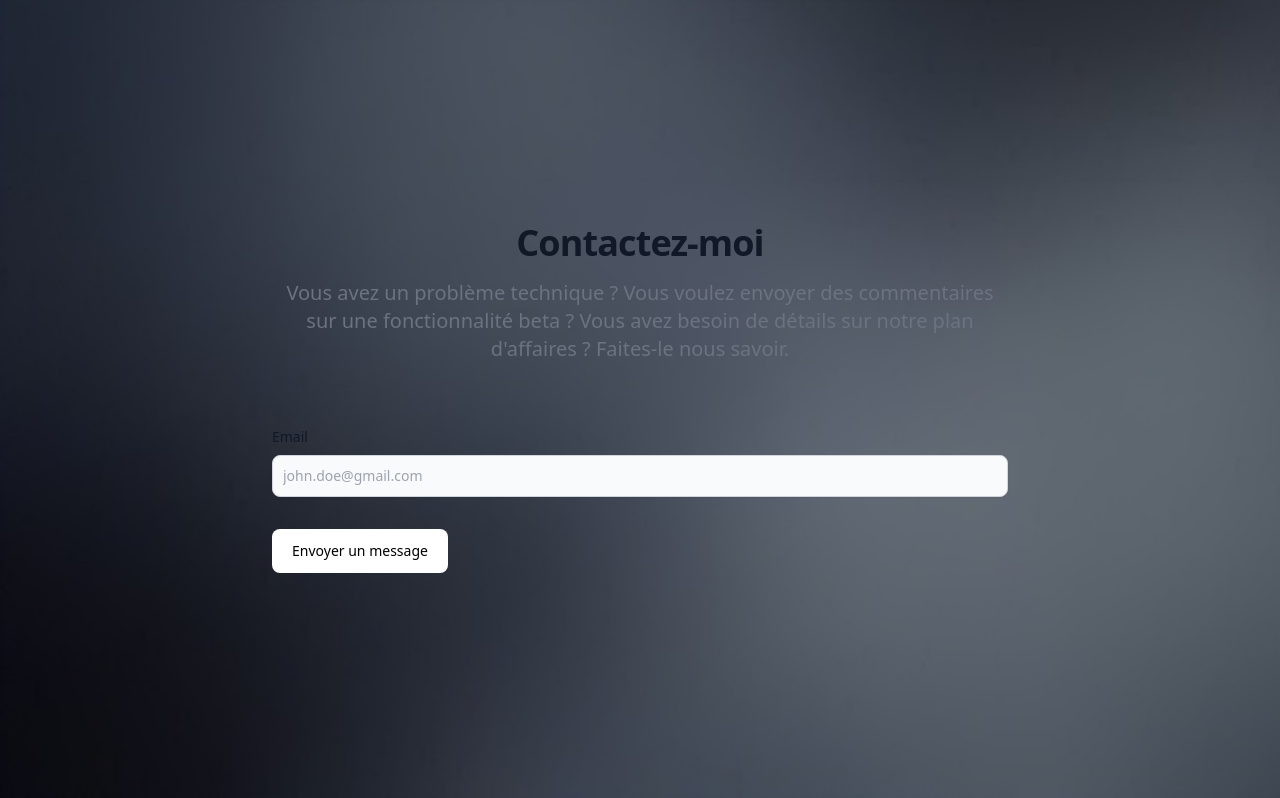
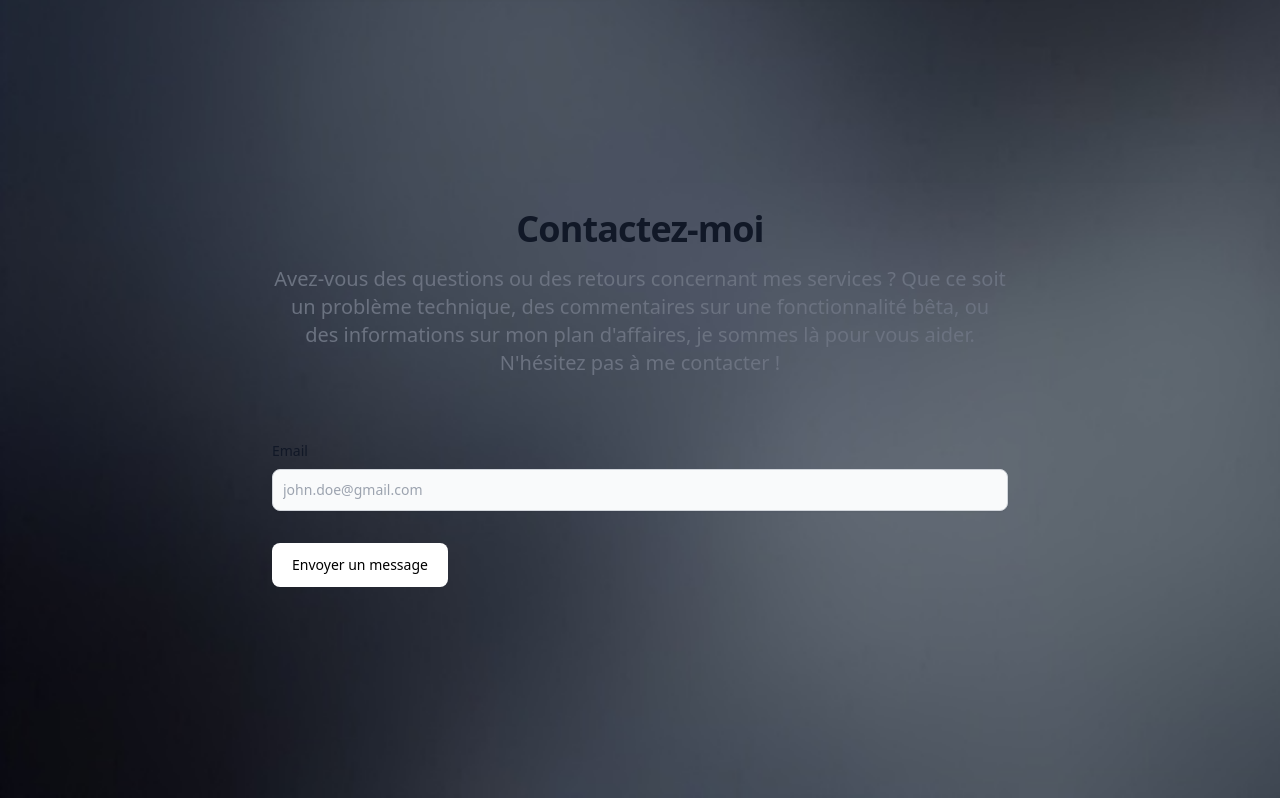
Before and after one commit to SimonMaigrot/Portfolio, a Nuxt app: page / in a window 1280 px wide. Shown: the part 2455-3253 px from the top of the page. Built offline with nearby package versions, Linux system fonts and the light colour scheme.

Commit message:
[US-156] Fixing css

```diff
--- a/pages/index.vue
+++ b/pages/index.vue
@@ -65,7 +65,7 @@ const handleSubmit = (event) => {
             <section>
             <div class="py-8 lg:py-16 px-4 mx-auto max-w-screen-md">
                 <h2 class="mb-4 text-4xl tracking-tight font-extrabold text-center text-gray-900 dark:text-white">Contactez-moi</h2>
-                <p class="mb-8 lg:mb-16 font-light text-center text-gray-500 dark:text-gray-400 sm:text-xl">Vous avez un problème technique ? Vous voulez envoyer des commentaires sur une fonctionnalité beta ? Vous avez besoin de détails sur notre plan d'affaires ? Faites-le nous savoir.</p>
+                <p class="mb-8 lg:mb-16 font-light text-center text-gray-500 dark:text-gray-400 sm:text-xl">Avez-vous des questions ou des retours concernant mes services ? Que ce soit un problème technique, des commentaires sur une fonctionnalité bêta, ou des informations sur mon plan d'affaires, je sommes là pour vous aider. N'hésitez pas à me contacter !</p>
                 <form @submit="handleSubmit" class="space-y-8">
                 <div>
                     <label for="email" class="block mb-2 text-sm font-medium text-gray-900 dark:text-gray-300">Email</label>
```
